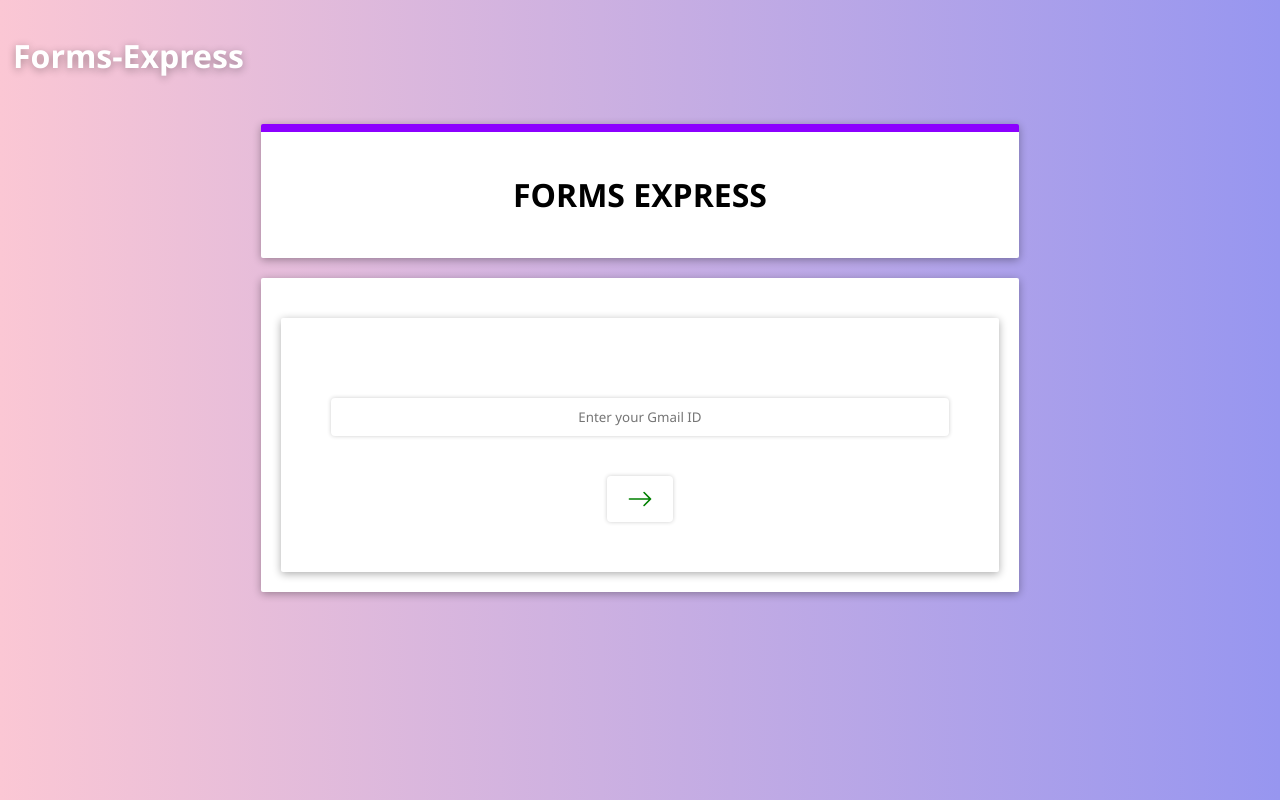
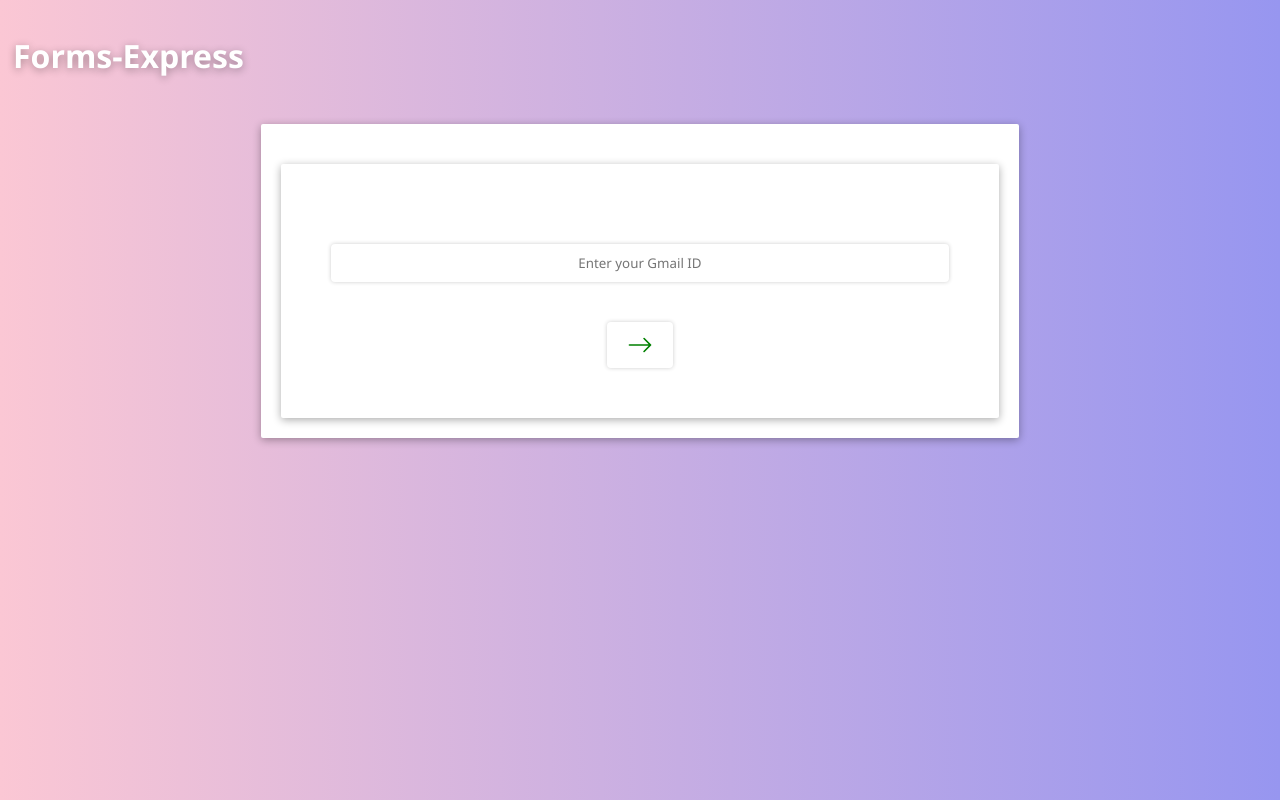
Before and after one commit to abhishek-dwevedi-live/forms-express, a plain HTML site: page index.html in a window 1280 px wide. Drawn offline with Linux system fonts and the light colour scheme.

Commit message:
Update index.html

```diff
--- a/index.html
+++ b/index.html
@@ -16,9 +16,7 @@
             <div class="spinner-animation"></div>
         </div>
         <div class="main-form-container" id="main-form-container">
-            <div class="title-container form-item">
-                <h1 contenteditable="true" id="form-title-heading"> FORMS EXPRESS</h1>
-            </div>
+
             <div class="form-nav-container form-item" id = "form-nav-container">
                 <h2 id="user-welcome-title"> Welcome User </h2>
                 <div class="tab-container">
```
